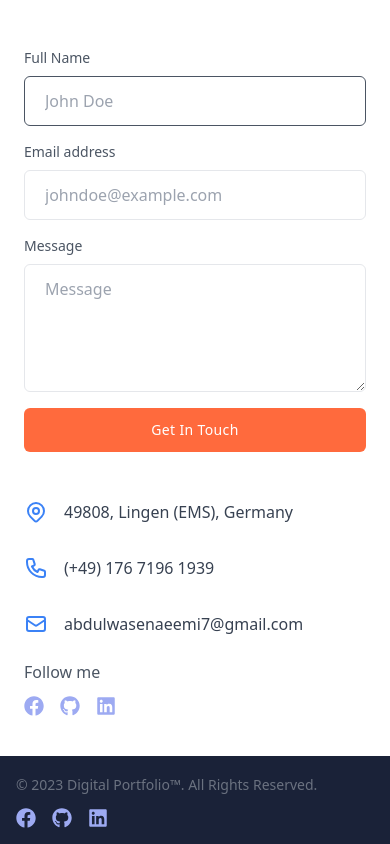
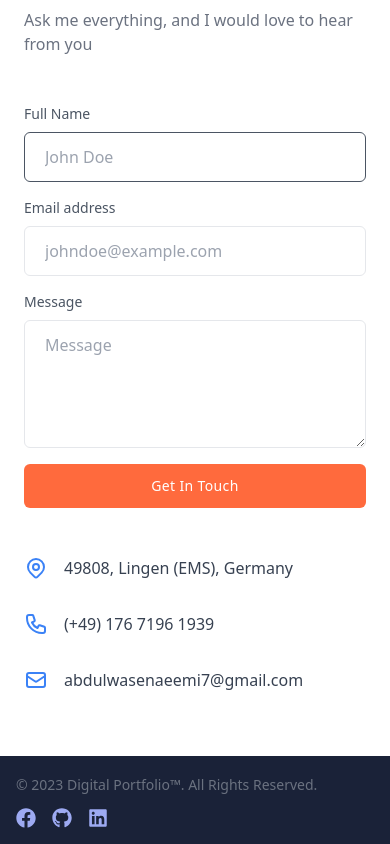
Before and after one commit to Naeemi7/portfolio, a React (Vite) app: page / in a window 390 px wide. Shown: the part 4142-4986 px from the top of the page. Built offline with nearby package versions, Linux system fonts and the light colour scheme.

Commit message:
bug fixed

```diff
--- a/src/components/Main/Contact.jsx
+++ b/src/components/Main/Contact.jsx
@@ -6,8 +6,8 @@ function Contact() {
   return (
     <>
       <SectionSeperator />
-      <section className="min-h-screen bg-white dark:bg-secondary">
-        <div className="container px-6 py-10 mx-auto">
+      <section className="min-h-xl bg-white dark:bg-secondary">
+        <div className="container px-6 py-16 mx-auto">
           <div className="lg:flex lg:items-center lg:-mx-10">
             <div className="lg:w-1/2 lg:mx-10">
               <h1 className="text-2xl font-semibold text-gray-800 capitalize dark:text-primary lg:text-3xl">
@@ -107,6 +107,13 @@ function Contact() {
                       strokeLinejoin="round"
                       d="M3 5a2 2 0 012-2h3.28a1 1 0 01.948.684l1.498 4.493a1 1 0 01-.502 1.21l-2.257 1.13a11.042 11.042 0 005.516 5.516l1.13-2.257a1 1 0 011.21-.502l4.493 1.498a1 1 0 01.684.949V19a2 2 0 01-2 2h-1C9.716 21 3 14.284 3 6V5z"
                     />
+                    <div className="mt-6 w-80 md:mt-8">
+                      <h3 className="text-gray-600 dark:text-gray-900 mb-3">
+                        Follow me
+                      </h3>
+
+                      <SocialMediaIcons />
+                    </div>
                   </svg>
 
                   <span className="mx-2 text-gray-700 truncate w-72 dark:text-gray-700">
@@ -136,13 +143,13 @@ function Contact() {
                 </p>
               </div>
 
-              <div className="mt-6 w-80 md:mt-8">
+              {/* <div className="mt-6 w-80 md:mt-8">
                 <h3 className="text-gray-600 dark:text-gray-900 mb-3">
                   Follow me
                 </h3>
 
                 <SocialMediaIcons />
-              </div>
+              </div> */}
             </div>
           </div>
         </div>
--- a/src/styles/main.scss
+++ b/src/styles/main.scss
@@ -5,6 +5,7 @@
 /* About component Stylesheet */
 .skills-main-container {
   background-color: $secondary-background-color;
+  padding-top: 2rem;
 
   .skills-sub-container {
     display: flex;
```
